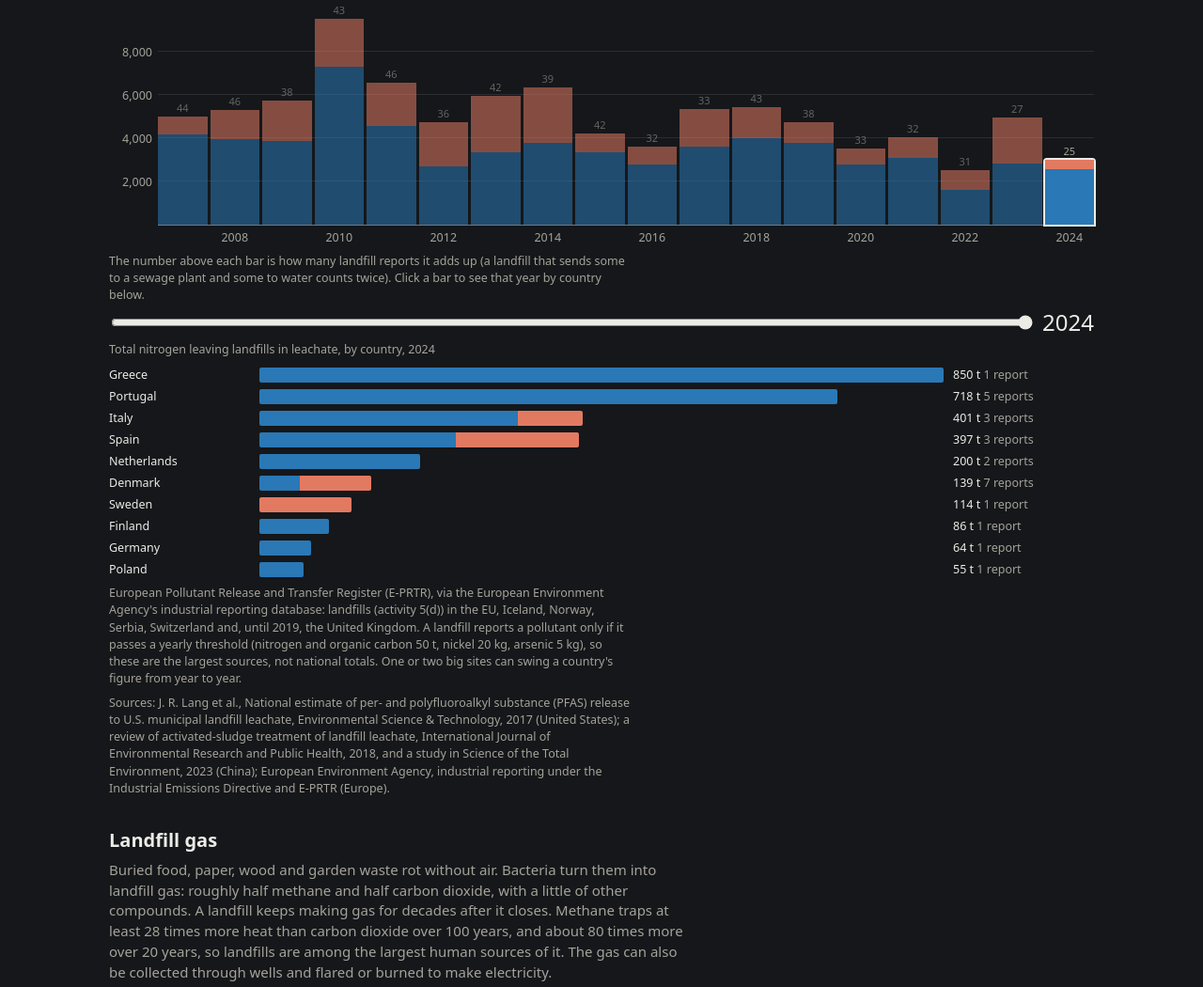
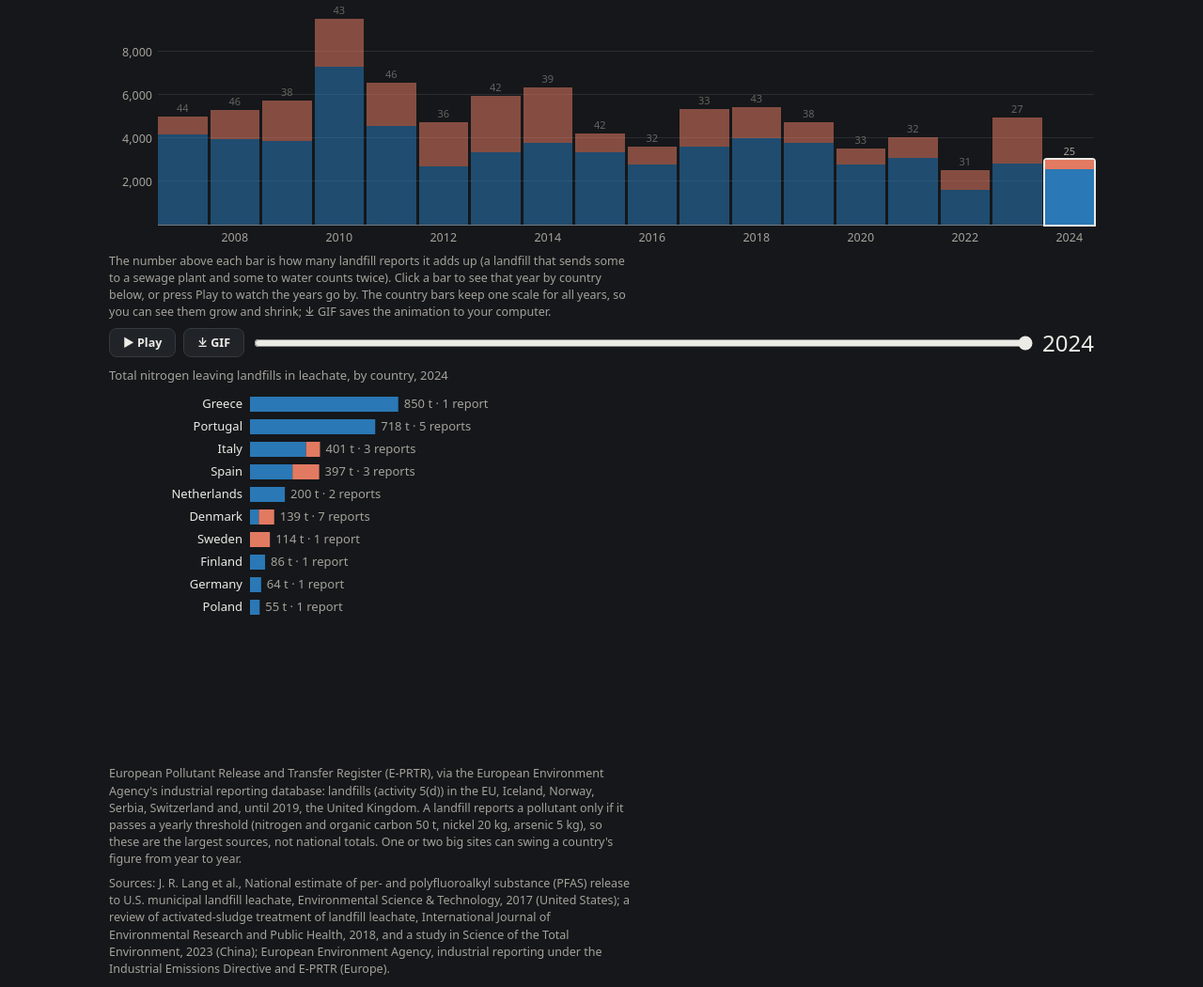
Before and after one commit to royposmanik/landfill-trends, a plain HTML site: page index.html in a window 1280 px wide. Shown: the part 4236-5286 px from the top of the page at 94% size. Drawn offline with nearby package versions, Linux system fonts and the light colour scheme; a web font is replaced by a local one.

Commit message:
Play and GIF download for the European leachate chart by country
Co-Authored-By: Claude Opus 5.5 <noreply@anthropic.com>

```diff
--- a/index.html
+++ b/index.html
@@ -180,14 +180,10 @@
 .lf-eu-years span { flex: 1 1 0; text-align: center; font-size: var(--cds-font-size-caption); color: var(--cds-text-secondary); font-variant-numeric: tabular-nums; min-width: 0; overflow: visible; white-space: nowrap; }
 @media (max-width: 560px) { .lf-eu-n { display: none; } .lf-eu-years .lf-eu-y2 { visibility: hidden; } }
 @media (prefers-reduced-motion: reduce) { .lf-eu-stack { transition: none; } }
-.lf-eu-country { display: flex; flex-direction: column; gap: 6px; }
-.lf-eu-title { margin: 0 0 4px; font-size: var(--cds-font-size-caption); color: var(--color-fg-muted); }
-.lf-eu-row { display: grid; grid-template-columns: minmax(90px, 150px) 1fr minmax(110px, 150px); gap: 10px; align-items: center; font-size: var(--cds-font-size-caption); }
-.lf-eu-track { height: 16px; }
-.lf-eu-bar { display: flex; height: 100%; border-radius: 2px; overflow: hidden; min-width: 2px; transition: width .4s ease; }
-.lf-eu-bar i { display: block; height: 100%; }
-.lf-eu-val { font-variant-numeric: tabular-nums; white-space: nowrap; }
-.lf-eu-val small { color: var(--color-fg-muted); font-size: inherit; }
+.lf-eu-country { direction: ltr; }
+.lf-eu-country svg { display: block; overflow: visible; }
+.lf-eu-country text { fill: var(--color-fg); font-variant-numeric: tabular-nums; }
+.lf-eu-country .lf-eu-svgtitle, .lf-eu-country .lf-eu-v, .lf-eu-country .lf-eu-empty { fill: var(--color-fg-muted); }
 .lf-gem { display: grid; grid-template-columns: minmax(230px, 290px) minmax(0, 1fr); gap: var(--cds-gap-md); }
 .lf-gem-in, .lf-gem-out { background: var(--color-panel); border: 1px solid var(--color-border-line); border-radius: var(--cds-radius); padding: 14px 16px; min-width: 0; display: flex; flex-direction: column; gap: 14px; }
 .lf-gem-c { display: flex; flex-direction: column; gap: 3px; font-size: var(--cds-font-size-caption); }
@@ -215,7 +211,6 @@
 .lf-gem-how summary { cursor: pointer; font-weight: var(--cds-font-weight-medium); }
 .lf-gem-how p { margin: 8px 0 0; font-size: var(--cds-font-size-caption); line-height: 1.6; color: var(--color-fg-muted); max-width: 90ch; }
 @media (max-width: 760px) { .lf-gem { grid-template-columns: 1fr; } .lf-gem-m { grid-template-columns: repeat(2, minmax(0, 1fr)); } }
-@media (max-width: 560px) { .lf-eu-row { grid-template-columns: 84px 1fr 80px; gap: 6px; } .lf-eu-val small { display: none; } }
 </style>
 
 <div class="lf">
@@ -399,9 +394,12 @@
       <li><span class="lf-en"><span class="lf-sw lf-eu-sw-w"></span>Released straight to rivers, lakes or the sea</span><span class="lf-he-t" lang="he"><span class="lf-sw lf-eu-sw-w"></span>משוחרר ישירות לנהרות, לאגמים או לים</span></li>
     </ul>
     <div class="lf-eu-time" id="eu-leach-time" data-draw="eu-leach-time"></div>
-    <p class="lf-note"><span class="lf-en">The number above each bar is how many landfill reports it adds up (a landfill that sends some to a sewage plant and some to water counts twice). Click a bar to see that year by country below.</span><span class="lf-he-t" lang="he">המספר מעל כל עמודה הוא מספר הדיווחים של מטמנות שהיא מסכמת (מטמנה ששולחת חלק למכון טיהור וחלק למים נספרת פעמיים). לחצו על עמודה כדי לראות את השנה לפי מדינה למטה.</span></p>
+    <p class="lf-note"><span class="lf-en">The number above each bar is how many landfill reports it adds up (a landfill that sends some to a sewage plant and some to water counts twice). Click a bar to see that year by country below, or press Play to watch the years go by. The country bars keep one scale for all years, so you can see them grow and shrink; ⤓ GIF saves the animation to your computer.</span><span class="lf-he-t" lang="he">המספר מעל כל עמודה הוא מספר הדיווחים של מטמנות שהיא מסכמת (מטמנה ששולחת חלק למכון טיהור וחלק למים נספרת פעמיים). לחצו על עמודה כדי לראות את השנה לפי מדינה למטה, או על "הפעל" כדי לראות את השנים מתחלפות. לעמודות של המדינות יש קנה מידה אחד לכל השנים, כך שרואים אותן גדלות וקטנות; ⤓ GIF שומר את האנימציה במחשב.</span></p>
 
     <div class="lf-player">
+      <button type="button" class="lf-btn" id="eu-leach-play"><span class="lf-en">▶ Play</span><span class="lf-he-t" lang="he">▶ הפעל</span></button>
+      <button type="button" class="lf-btn" id="eu-leach-pause" hidden><span class="lf-en">❚❚ Pause</span><span class="lf-he-t" lang="he">❚❚ השהה</span></button>
+      <div class="lf-gif-ctl" data-draw="gif-ctl" data-gif="euleach"></div>
       <input type="range" id="eu-leach-year" min="2007" max="2024" step="1" value="2024" aria-label="Year">
       <span class="lf-year" data-draw="eu-leach-year-label">—</span>
     </div>
--- a/site/sections.js
+++ b/site/sections.js
@@ -102,22 +102,71 @@ dash.draw('eu-leach-time', (el) => {
   }));
 });
 dash.draw('eu-leach-year-label', (el) => { el.textContent = String(LF.st.euLeachY || 2024); });
+// By country, as SVG so it can play year by year and be saved as a GIF. One scale for every year of a pollutant.
 dash.draw('eu-leach-country', (el) => {
   const E = LF.euLeach, p = LF.st.euLeachP || 'n', y = LF.st.euLeachY || 2024, info = E.P[p];
-  const rows = E.rows.filter((r) => r[0] === p && r[2] === y && r[3] + r[4] > 0).sort((a, b) => (b[3] + b[4]) - (a[3] + a[4]));
-  if (!rows.length) { el.innerHTML = '<p class="lf-note">' + E.T('No landfill reported ' + info.en.toLowerCase() + ' above the threshold in ' + y + '.', 'אף מטמנה לא דיווחה על ' + info.he + ' מעל הסף ב-' + y + '.') + '</p>'; return; }
-  const max = rows[0][3] + rows[0][4];
-  let h = '<p class="lf-eu-title">' + E.T(info.en + ' leaving landfills in leachate, by country, ' + y, info.he + ' שיוצא ממטמנות בתשטיפים, לפי מדינה, ' + y) + '</p>';
-  for (const r of rows) {
-    const tot = r[3] + r[4];
-    h += '<div class="lf-eu-row"><span class="lf-eu-name">' + E.T(E.name(r[1], 'en'), E.name(r[1], 'he')) + '</span>' +
-      '<span class="lf-eu-track"><span class="lf-eu-bar" style="width:' + (tot / max * 100).toFixed(2) + '%"><i class="lf-eu-t" style="flex:' + r[4] + ' 1 0"></i><i class="lf-eu-w" style="flex:' + r[3] + ' 1 0"></i></span></span>' +
-      '<span class="lf-eu-val">' + E.fmt(tot, info.t) + ' ' + E.unit(info.t) + ' <small>' + (r[5] + r[6] === 1 ? E.T('1 report', 'דיווח אחד') : E.T((r[5] + r[6]) + ' reports', (r[5] + r[6]) + ' דיווחים')) + '</small></span></div>';
+  const he = window.LF_LANG === 'he', lang = he ? 'he' : 'en';
+  const all = E.rows.filter((r) => r[0] === p && r[3] + r[4] > 0);
+  const nMax = d3.max(d3.rollup(all, (v) => v.length, (r) => r[2]).values()) || 1;
+  const gmax = d3.max(all, (r) => r[3] + r[4]) || 1;
+  const rows = all.filter((r) => r[2] === y).sort((a, b) => (b[3] + b[4]) - (a[3] + a[4]));
+  const W = Math.max(300, Math.round(el.clientWidth || 670)), narrow = W < 520;
+  const nameW = narrow ? 96 : 150, valW = narrow ? 74 : 180, rowH = 24, head = 30, H = head + nMax * rowH + 4;
+  const bw = Math.max(40, W - nameW - valW - 8), x = (v) => v / gmax * bw;
+  const key = p + '|' + W + '|' + lang;
+  let svg = d3.select(el).select('svg');
+  const fresh = svg.empty() || svg.attr('data-key') !== key;
+  if (fresh) {
+    el.innerHTML = '';
+    svg = d3.select(el).append('svg').attr('data-key', key).attr('width', W).attr('height', H).attr('viewBox', '0 0 ' + W + ' ' + H)
+      .attr('font-size', 13).attr('role', 'img');
+    svg.append('text').attr('class', 'lf-eu-svgtitle').attr('y', 16);
+    svg.append('text').attr('class', 'lf-eu-empty').attr('x', W / 2).attr('y', head + 40).attr('text-anchor', 'middle');
+    svg.append('g').attr('class', 'lf-eu-rows');
   }
-  el.innerHTML = h;
+  const anim = !fresh && !window.LF_NOANIM && window.matchMedia('(prefers-reduced-motion: no-preference)').matches;
+  const tr = (s) => (anim ? s.transition().duration(500).ease(d3.easeCubicOut) : s);
+  const title = he ? info.he + ' שיוצא ממטמנות בתשטיפים, לפי מדינה, ' + y : info.en + ' leaving landfills in leachate, by country, ' + y;
+  svg.attr('aria-label', title);
+  svg.select('.lf-eu-svgtitle').text(title).attr('x', he ? W : 0).attr('direction', he ? 'rtl' : 'ltr').attr('text-anchor', 'start');
+  svg.select('.lf-eu-empty').text(rows.length ? '' : (he ? 'אף מטמנה לא דיווחה על ' + info.he + ' מעל הסף ב-' + y + '.' : 'No landfill reported ' + info.en.toLowerCase() + ' above the threshold in ' + y + '.'))
+    .attr('direction', he ? 'rtl' : 'ltr');
+  const unit = info.t ? (he ? 'טון' : 't') : (he ? 'ק"ג' : 'kg');
+  const val = (r) => {
+    const n = r[5] + r[6], v = E.fmt(r[3] + r[4], info.t) + ' ' + unit;
+    if (narrow) return v;
+    return v + ' · ' + (he ? (n === 1 ? 'דיווח אחד' : n + ' דיווחים') : (n === 1 ? '1 report' : n + ' reports'));
+  };
+  const pos = (r, i) => 'translate(0,' + (head + i * rowH) + ')';
+  const g = svg.select('.lf-eu-rows').selectAll('g.lf-eu-r').data(rows, (r) => r[1]).join(
+    (enter) => {
+      const e = enter.append('g').attr('class', 'lf-eu-r').attr('transform', pos).attr('opacity', anim ? 0 : 1);
+      e.append('text').attr('class', 'lf-eu-nm').attr('x', nameW - 8).attr('y', 16).attr('text-anchor', 'end');
+      e.append('rect').attr('class', 'lf-eu-rt').attr('x', nameW).attr('y', 4).attr('height', 16).attr('fill', '#2a78b5').attr('width', 0);
+      e.append('rect').attr('class', 'lf-eu-rw').attr('x', nameW).attr('y', 4).attr('height', 16).attr('fill', 'var(--color-bad)').attr('width', 0);
+      e.append('text').attr('class', 'lf-eu-v').attr('x', nameW + 6).attr('y', 16);
+      return e;
+    },
+    (update) => update,
+    (exit) => tr(exit).attr('opacity', 0).remove()
+  );
+  g.select('.lf-eu-nm').text((r) => E.name(r[1], lang));
+  g.select('.lf-eu-v').text(val).attr('direction', he ? 'rtl' : 'ltr').attr('text-anchor', he ? 'end' : 'start');
+  tr(g).attr('transform', pos).attr('opacity', 1);
+  tr(g.select('.lf-eu-rt')).attr('width', (r) => x(r[4]));
+  tr(g.select('.lf-eu-rw')).attr('x', (r) => nameW + x(r[4])).attr('width', (r) => Math.max(r[3] + r[4] > 0 && x(r[3] + r[4]) < 2 ? 2 : 0, x(r[3])));
+  tr(g.select('.lf-eu-v')).attr('x', (r) => nameW + Math.max(2, x(r[3] + r[4])) + 6);
 });
 document.querySelectorAll('#eu-leach-p').forEach((s) => s.addEventListener('change', () => { LF.st.euLeachP = lfVal(s); dash.draw('eu-leach-time'); dash.draw('eu-leach-country'); }));
-document.querySelectorAll('#eu-leach-year').forEach((r) => r.addEventListener('input', () => { LF.st.euLeachY = +r.value; dash.draw('eu-leach-time'); dash.draw('eu-leach-country'); dash.draw('eu-leach-year-label'); }));
+// Play through the years and save the animation as a GIF (the page's own player and GIF maker).
+LF.st.euLeachY = LF.st.euLeachY || 2024;
+if (LF.player) LF.player('eu-leach', 2007, 2024, 'euLeachY', ['eu-leach-time', 'eu-leach-country', 'eu-leach-year-label'], 900);
+if (LF.GIF) LF.GIF.euleach = {
+  chart: '#eu-leach-country', key: 'euLeachY', min: 2007, max: 2024, draws: ['eu-leach-country'], labels: ['eu-leach-time', 'eu-leach-year-label'], range: '#eu-leach-year',
+  title: () => { const i = LF.euLeach.P[LF.st.euLeachP || 'n']; return window.LF_LANG === 'he' ? 'מטמנות באירופה: ' + i.he + ' בתשטיפים, לפי מדינה' : 'European landfills: ' + i.en.toLowerCase() + ' in leachate, by country'; }
+};
+let euW = 0;
+window.addEventListener('resize', () => { const e = document.getElementById('eu-leach-country'); if (e && Math.abs(e.clientWidth - euW) > 20) { euW = e.clientWidth; dash.draw('eu-leach-country'); } });
 
 // Landfill gas: LandGEM-style simulator (US EPA first-order decay model, each year's waste split into tenths).
 LF.gem = {
```
Also changed, not shown: dashboard_page.html (+8 -10 lines).
